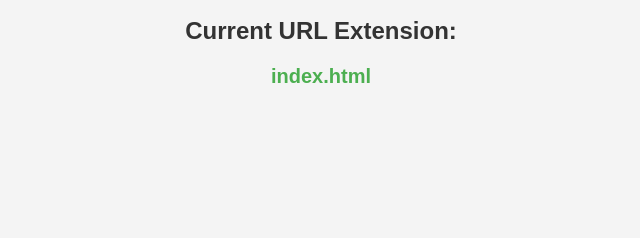
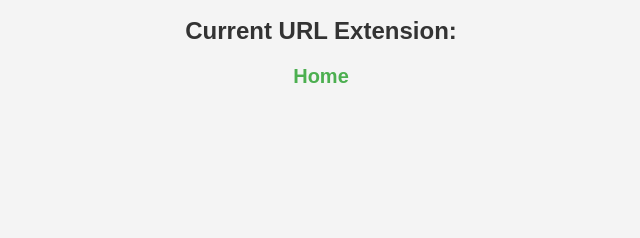
Before and after one commit to Davidoluwa/Davidoluwa.github.io, a plain HTML site: page index.html in a window 1280 px wide. Shown: the part 229-467 px from the top of the page, 319-959 px from the left. Drawn offline with Linux system fonts and the light colour scheme.

Commit message:
index.html

```diff
--- a/index.html
+++ b/index.html
@@ -56,14 +56,13 @@
     </footer>
 
     <script>
-        // Get the path after the domain (e.g., "/MyName" in "https://Davidoluwa.github.io/MyName")
-        let path = window.location.pathname;
+    // Get the URL parameter (e.g., "?now" becomes "now")
+    let params = new URLSearchParams(window.location.search);
+    let extension = params.keys().next().value || "Home"; // Default to "Home" if empty
 
-        // Remove the leading slash if present ("/MyName" -> "MyName")
-        path = path.replace(/^\/+/, '');
+    // Display the extension
+    document.getElementById('extension').textContent = extension;
+</script>
 
-        // Display the extension (default to "Home" if empty)
-        document.getElementById('extension').textContent = path ? path : "Home";
-    </script>
 </body>
 </html>
```
